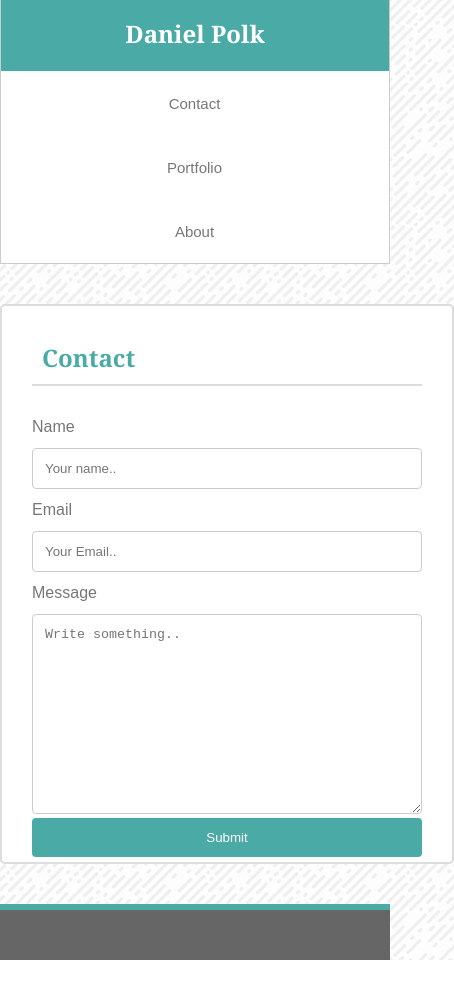
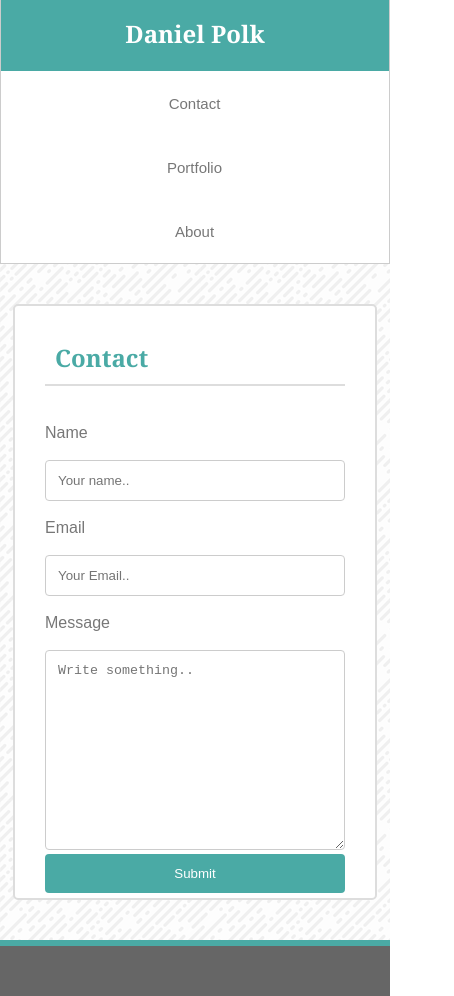
Before and after one commit to danielpolk/danielpolk.github.io, a plain HTML site: page contact.html in a window 390 px wide. Shown: the whole page, 454 px wide, since content can reach past the window. Before the commit the page ends 960 px from the top, so only its background shows below. Drawn offline with Linux system fonts and the light colour scheme.

Commit message:
made the conatiner in contact form better in terms of responsiveness

```diff
--- a/assets/css/contact_style.css
+++ b/assets/css/contact_style.css
@@ -173,6 +173,7 @@ input[type=text], select, textarea{
     background-color: #4aaaa5;
     color: white;
     padding: 12px 20px;
+    margin: 20px;
     border: none;
     border-radius: 4px;
     cursor: pointer;
@@ -202,9 +203,19 @@ input[type=text], select, textarea{
 
   /* Responsive layout - when the screen is less than 600px wide, make the two columns stack on top of each other instead of next to each other */
   @media screen and (max-width: 540px) and (min-width: 100px) {
-    .col-25, .col-75, input[type=submit] {
+    .col-25, .col-75 {
       width: 100%;
-      margin: 0;
+      margin: 10;
+    }
+
+    input[type=submit] {
+        width: 100%;
+        margin: 0px;
+        padding 0px;
+    }
+    .container {
+        width: auto;
+        min-width: 300px;
     }
   }
 
```
Also changed, not shown: contact.html (+3 -3 lines), index.html (+3 -3 lines), portfolio.html (+8 -3 lines).
